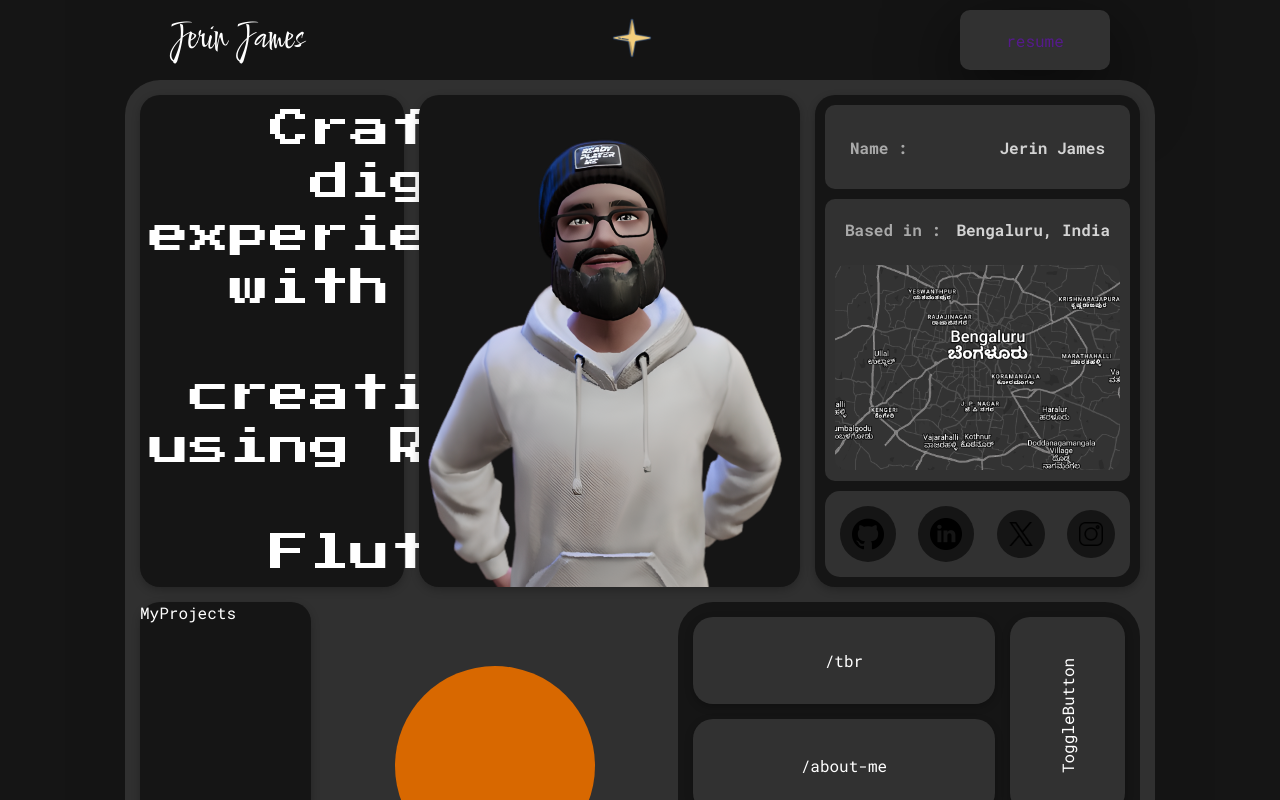
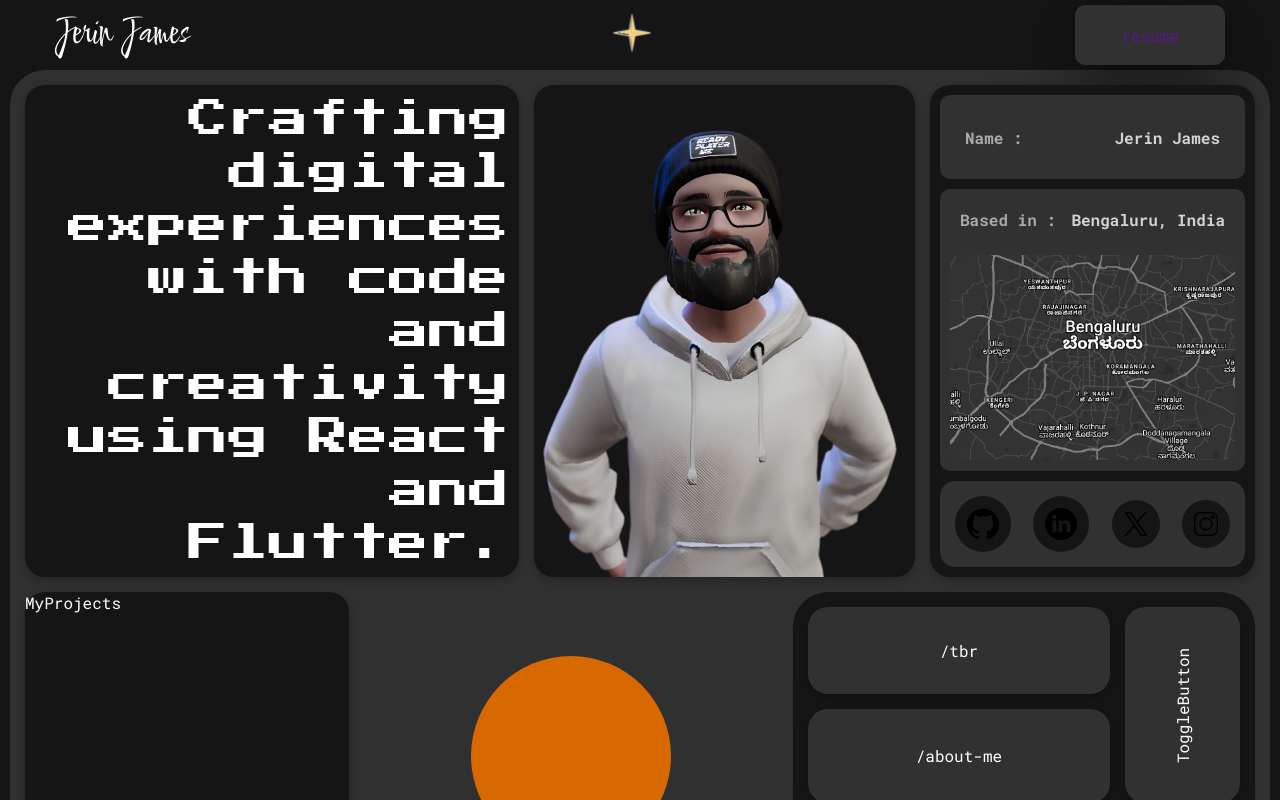
Before and after one commit to jerinzech/portfolio-2024-v1, a React (Vite) app: page / in a window 1280 px wide. Shown: the top 800 px of the page. Built offline with nearby package versions, Linux system fonts and the light colour scheme.

Commit message:
broke things again

```diff
--- a/src/scss/components/HomePage.scss
+++ b/src/scss/components/HomePage.scss
@@ -12,12 +12,28 @@
     // align-self: center;
   // justify-self: center;
 
+  // background-color: var(--dark-mode-main-bg);
+  // background-color: grey;
+  /* background-image: url("public/noise.png"); */
+  }
+
+  @include breakpoint-down(medium){
+    display: flex;
+    flex-direction: column;
+    padding: rem(5) rem(50);
+    width: rem(1150);
+    // height: 100vh;
+
+    // align-self: center;
+  // justify-self: center;
+
   background-color: hsl(0, 0%, 8%);
   // background-color: grey;
   /* background-image: url("public/noise.png"); */
   }
 
-  @include breakpoint(medium){
+
+  @include breakpoint-down(small){
     display: flex;
     flex-direction: column;
     padding: rem(5) rem(50);
```
